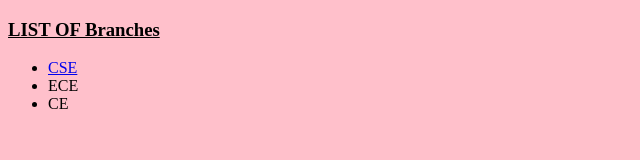
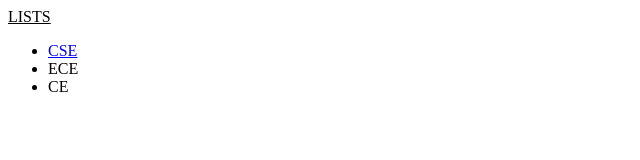
Before and after one commit to psr-jupiter/GIT, a plain HTML site: page index.html in a window 1280 px wide. Shown: the whole page, without its empty margins (0-640 px from the left). Drawn offline with Linux system fonts and the light colour scheme.

Commit message:
File created

```diff
--- a/index.html
+++ b/index.html
@@ -6,8 +6,8 @@
     <meta name="viewport" content="width=device-width, initial-scale=1.0">
     <title>Document</title>
 </head>
-<body bgcolor="pink">
-    <u><h3>LIST OF Branches</h3></u>
+<body>
+    <u>LISTS</u>
     <ul>
         <li><a href="cs.html">CSE</a></li>
         <li>ECE</li>
```
